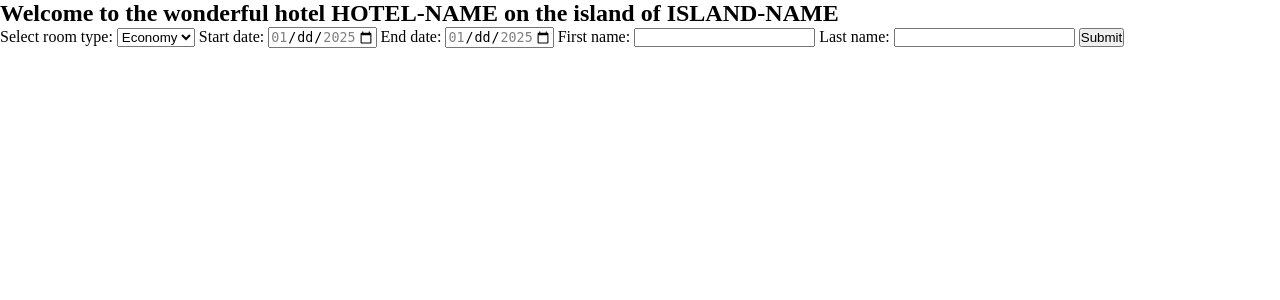
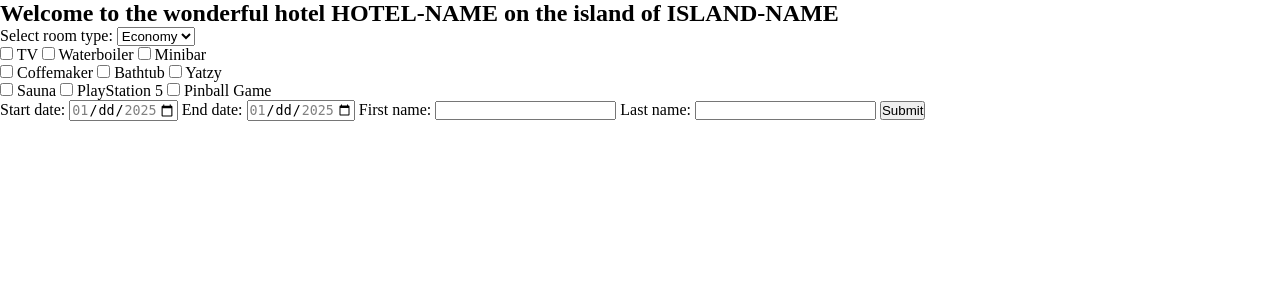
Before and after one commit to appelqvistelias/yrgopelago, a PHP site: page / in a window 1280 px wide. Shown: the top 300 px of the page. Run offline with PHP 8.4, Linux system fonts and the light colour scheme.

Commit message:
added room features

```diff
--- a/index.php
+++ b/index.php
@@ -14,13 +14,47 @@ require_once(__DIR__ . '/header.php');
 
         <section id="booking">
             <form method="post" action="">
+                <div class="room-selection">
                     <label for="room">Select room type:</label>
                     <select id="room" name="room" required>
                         <option value="economy">Economy</option>
                         <option value="standard">Standard</option>
                         <option value="luxury">Luxury</option>
                     </select>
+                    <div class="economy-select">
+                        <input type="checkbox" id="television" name="economy-options[]" value="tv">
+                        <label for="television">TV</label>
 
+                        <input type="checkbox" id="waterboiler" name="economy-options[]" value="waterboiler">
+                        <label for="waterboiler">Waterboiler</label>
+
+                        <input type="checkbox" id="minibar" name="economy-options[]" value="minibar">
+                        <label for="minibar">Minibar</label>
+                    </div> <!-- .economy-select -->
+
+                    <div class="standard-select">
+                        <input type="checkbox" id="coffemaker" name="standard-options[]" value="coffemaker">
+                        <label for="coffemaker">Coffemaker</label>
+
+                        <input type="checkbox" id="bathtub" name="standard-options[]" value="bathtub">
+                        <label for="bathtub">Bathtub</label>
+
+                        <input type="checkbox" id="yatzy" name="standard-options[]" value="yatzy">
+                        <label for="yatzy">Yatzy</label>
+                    </div> <!-- .standard-select -->
+
+                    <div class="luxury-select">
+                        <input type="checkbox" id="sauna" name="luxury-options[]" value="sauna">
+                        <label for="sauna">Sauna</label>
+
+                        <input type="checkbox" id="ps5" name="luxury-options[]" value="ps5">
+                        <label for="ps5">PlayStation 5</label>
+
+                        <input type="checkbox" id="pinball-game" name="luxury-options[]" value="pinball-game">
+                        <label for="pinball-game">Pinball Game</label>
+                    </div> <!-- .luxury-select -->
+
+                </div>
                 <label for="startdate">Start date:</label>
                 <input type="date" id="startdate" name="startdate" min="2025-01-01" max="2025-01-31" required>
 
```
Lines whose indentation alone changed are shown as unchanged.
